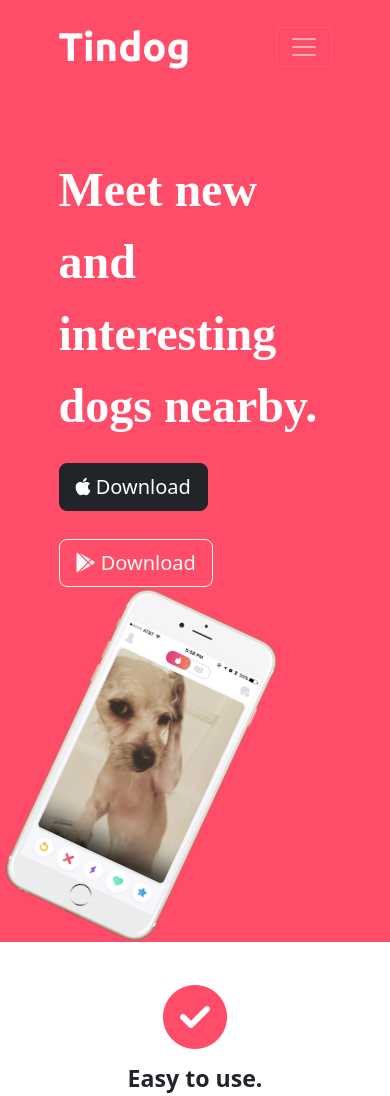
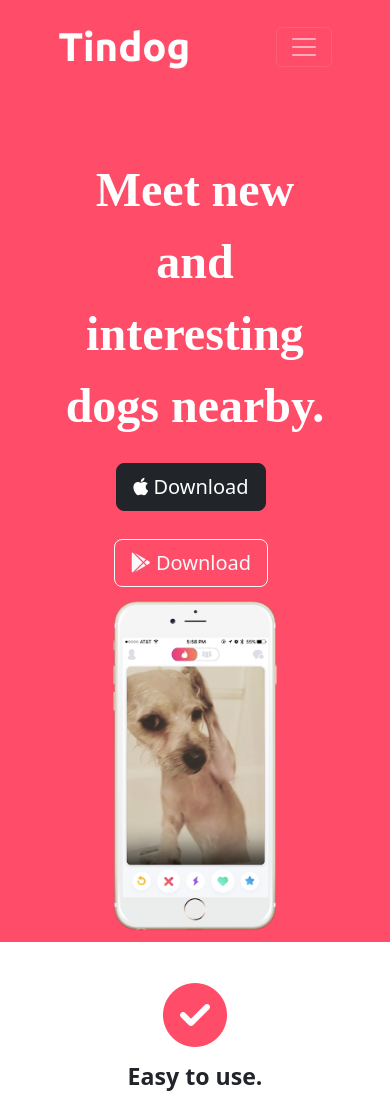
Before and after one commit to HarunaZakaria/tinDog, a plain HTML site: page index.html in a window 390 px wide. Shown: the top 1096 px of the page. Drawn offline with nearby package versions, Linux system fonts and the light colour scheme.

Commit message:
add a media query to the title

```diff
--- a/css/styles.css
+++ b/css/styles.css
@@ -47,6 +47,7 @@ p{
 .tittle-image{
     width: 60%;
     transform: rotate(25deg);
+
 }
 
 /* Features Section */
@@ -55,7 +56,7 @@ p{
 }
 .feature-box{
     text-align: center;
-    padding: 5%;
+    padding: 4.5%;
 }
 .icons{
     color: #ff4c68;
@@ -101,3 +102,13 @@ p{
 .pricing-column {
     padding: 3% 2%;
 }
+@media(max-width: 991px) {
+
+    #title{
+        text-align: center;
+    }
+    .tittle-image{
+    position: static;
+    transform: rotate(0);
+    }
+}
```
